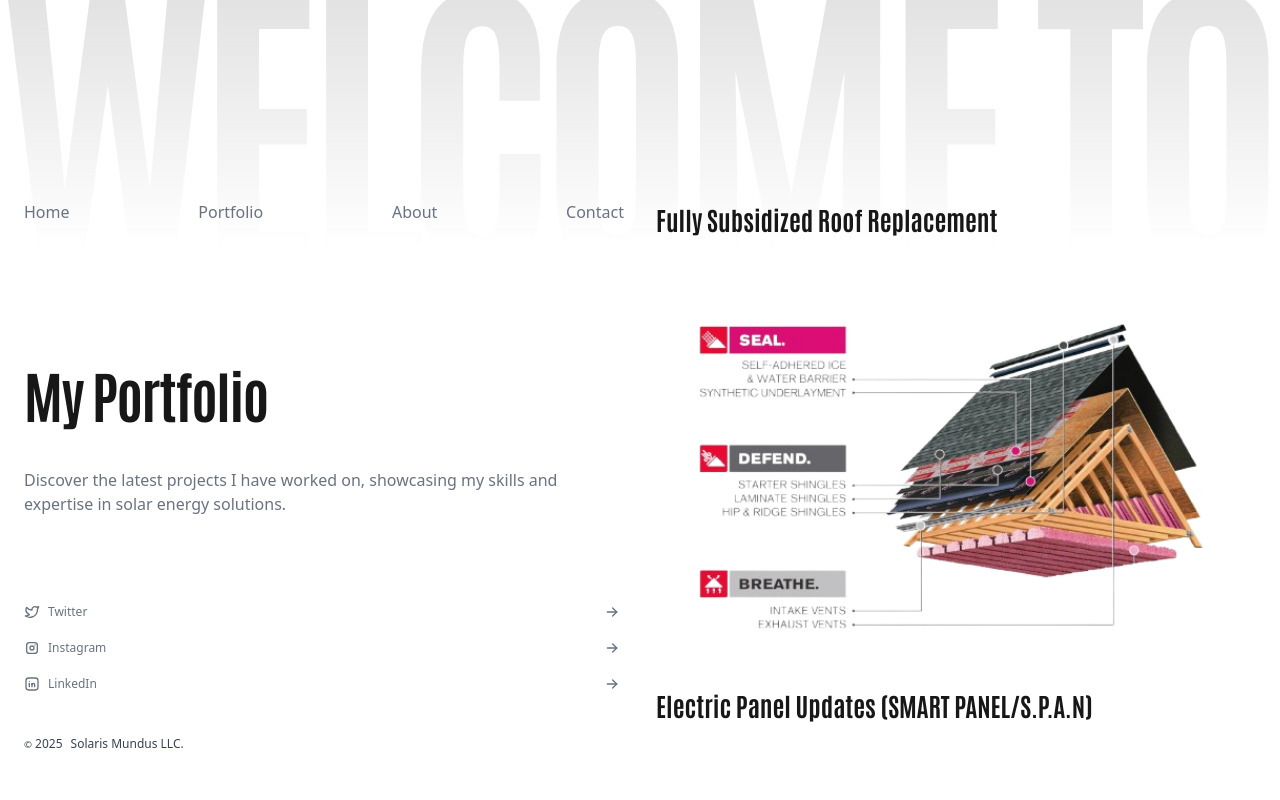
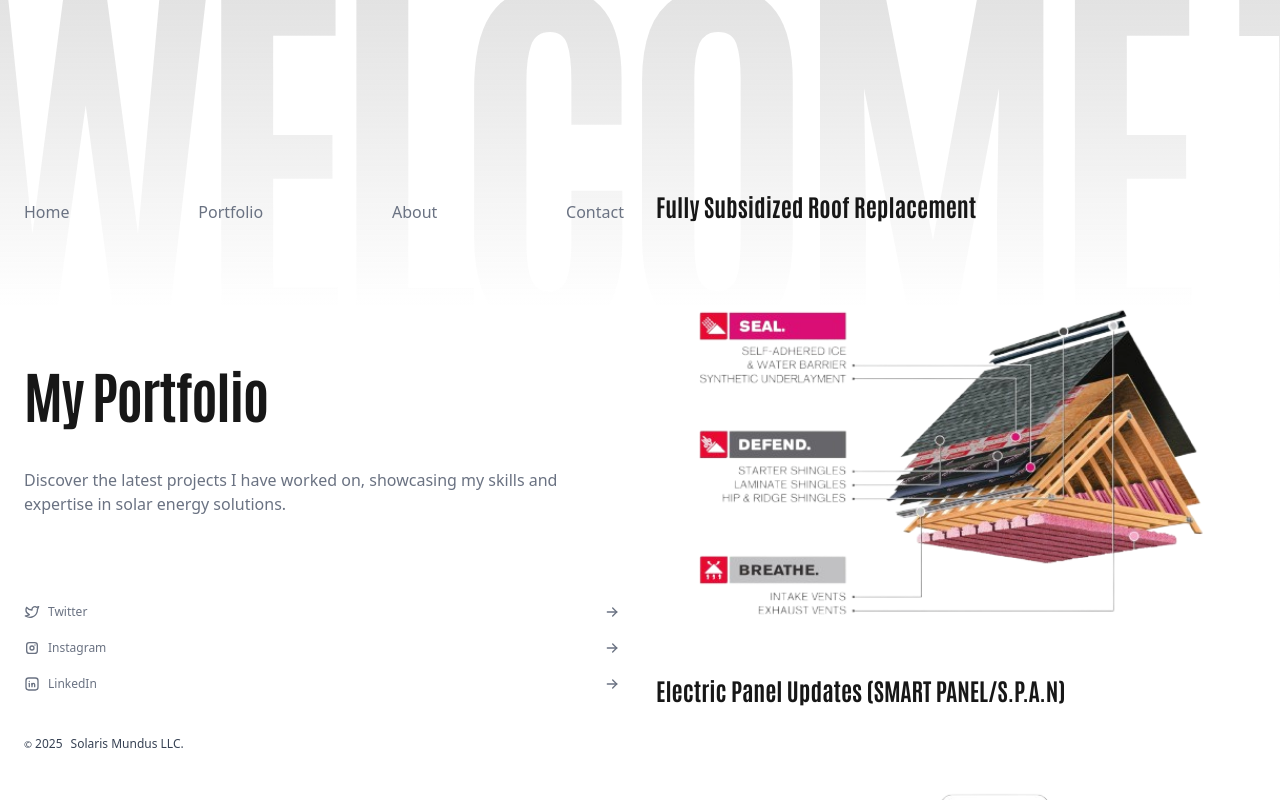
Before and after one commit to kingmadeit/solaris_mundus, a Next.js app: page /portfolio in a window 1280 px wide. Built offline with nearby package versions, Linux system fonts and the light colour scheme.

Commit message:
fix text sizes and animate page header

```diff
--- a/src/app/globals.css
+++ b/src/app/globals.css
@@ -28,14 +28,13 @@ body {
   width: 100%;
   font-family: var(--font-antonio);
   font-weight: 700;
-  font-size: clamp(15rem, 25vw, 50rem);
+  font-size: clamp(15rem, 31vw, 50rem);
   letter-spacing: -0.05em;
   line-height: 0.66;
   text-transform: uppercase;
   white-space: nowrap;
   display: inline-block;
-
-
+  text-indent: -3rem;
 }
 
 .page-heading span {
--- a/src/app/layout.tsx
+++ b/src/app/layout.tsx
@@ -53,7 +53,7 @@ export default function RootLayout({
           </section>
 
           {/* Content */}
-          <section className="aside md:z-1 pt-20 md:pt-50 order-3 md:order-none md:row-span-3 md:col-start-2 md:h-screen md:overflow-y-auto">
+          <section className="aside md:z-1 pt-20 md:pt-47 order-3 md:order-none md:row-span-3 md:col-start-2 md:h-screen md:overflow-y-auto">
             <section className="aside__content min-h-screen">
               {children}
             </section>
--- a/src/components/ImageCard.tsx
+++ b/src/components/ImageCard.tsx
@@ -20,7 +20,7 @@ const ImageCard = ({
 }: ImageCardProps) => {
   return (
     <section className="w-full flex flex-col space-y-8">
-        <h3 className="capitalize text-[clamp(1.5rem,2vw,2rem)] font-antonio font-bold">{text}</h3>
+        <h3 className="capitalize text-[clamp(1.2rem,2vw,1.5rem)] font-antonio font-bold">{text}</h3>
         <div className={clsx('relative w-full aspect-[3/2]', className)}>
             <Image
           src={src}
--- a/src/components/PageHeading.tsx
+++ b/src/components/PageHeading.tsx
@@ -2,6 +2,8 @@
 import React from 'react';
 import { navLinks } from '@/lib/data';
 import { usePathname } from 'next/navigation';
+import { motion } from 'framer-motion';
+
 
 const PageHeading = () => {
   const pathName = usePathname();
@@ -10,9 +12,15 @@ const PageHeading = () => {
   if (!pageAlias) return null;
 
   return (
-    <h1 className="font-antonio page-heading">
-        <span>{pageAlias}</span>
-    </h1>
+    <motion.h1
+      key={pageAlias} // Use key to re-render when alias changes
+      initial={{ opacity: 0, y: -50 }}
+      animate={{ opacity: 1, y: 0 }}
+      transition={{ duration: 0.5 }}
+      className="font-antonio page-heading"
+    >
+      <span>{pageAlias}</span>
+    </motion.h1>
   );
 };
 
--- a/src/lib/data.ts
+++ b/src/lib/data.ts
@@ -22,7 +22,7 @@ import { NavLink, SectionContent, SectionContentMap, PortfolioItem, TSocialLink
  * This structure allows for easy mapping and rendering of navigation links in the UI.
  */
 export const navLinks: NavLink[] = [
-    { id: "1", name: 'Home', href: '/', alias: 'a lookfolio'},
+    { id: "1", name: 'Home', href: '/', alias: 'lookfolio'},
     { id: "2", name: 'Portfolio', href: '/portfolio', alias: 'Welcome to my portfolio'},
     { id: "3", name: 'About', href: '/about', alias: 'get to know me'},
     { id: "4", name: 'Contact', href: '/contact', alias: 'Contact me' }
```
